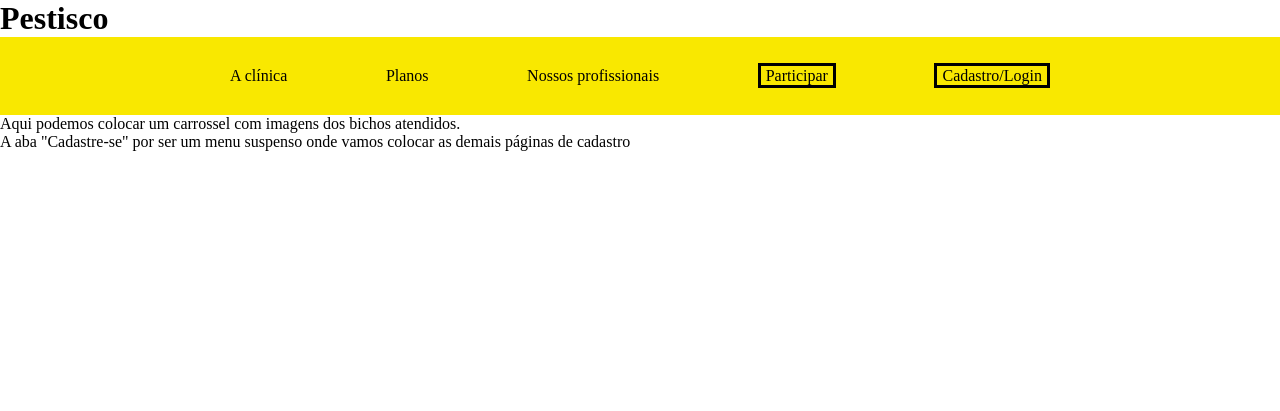
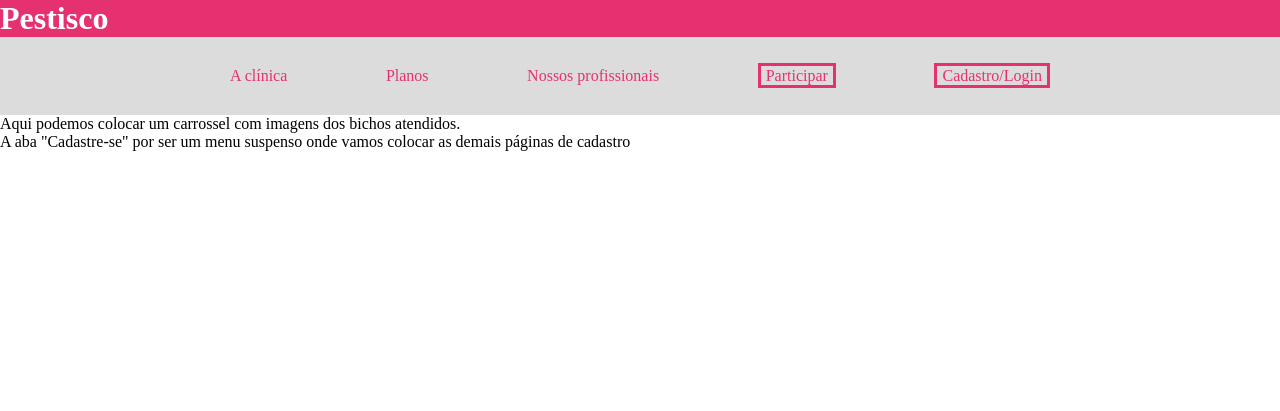
Before and after one commit to victororlandi/clinicaveterinaria, a PHP site: page / in a window 1280 px wide. Shown: the top 411 px of the page. Run offline with PHP 8.4, Linux system fonts and the light colour scheme.

Commit message:
paleta, header

```diff
--- a/assets/style.css
+++ b/assets/style.css
@@ -3,10 +3,18 @@
     font-family: 'Times New Roman', Times, serif;
 }
 
+header {
+    background-color: #e53170;
+    width: 100%;
+}
+
+header h1 {
+    color: white;
+}
+
 nav{
     height: 78px;
-    width: 100vw;
-    background-color:rgb(249, 232, 0);
+    background-color: gainsboro;
 }
 
 nav ul{
@@ -24,13 +32,18 @@ nav ul li{
 
 nav ul li a{
     text-decoration: none;
-    color: rgb(0,0,0);
+    color: #e53170;
 }
 
 nav ul li a.item-menu-moldura{
     border-style: solid;
     padding: 1px 5px;
 }
+
+body {
+    background-color: white;
+}
+
 .bichos-atendidos{
     height: 300px;
     width: 100vw;
@@ -58,7 +71,7 @@ nav ul li a.item-menu-moldura{
 
 footer{
     height: 280px;
-    width: 100vw;
+    width: 100%;
     background-color:rgb(249,232,0);
     display: flex;
     flex-direction: row;
--- a/trash can.txt
+++ b/trash can.txt
@@ -13,4 +13,4 @@ https://colorhunt.co/palette/f8f3d9ebe5c2b9b28a504b38
 
 https://www.happyhues.co/
 
-paleta: https://www.happyhues.co/palettes/16
+paleta: https://colorhunt.co/palette/ff407dffcad440679e1b3c73
```
